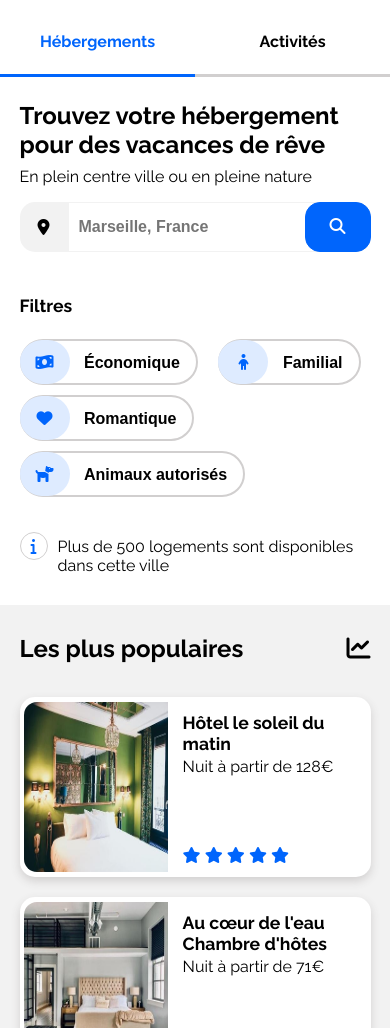
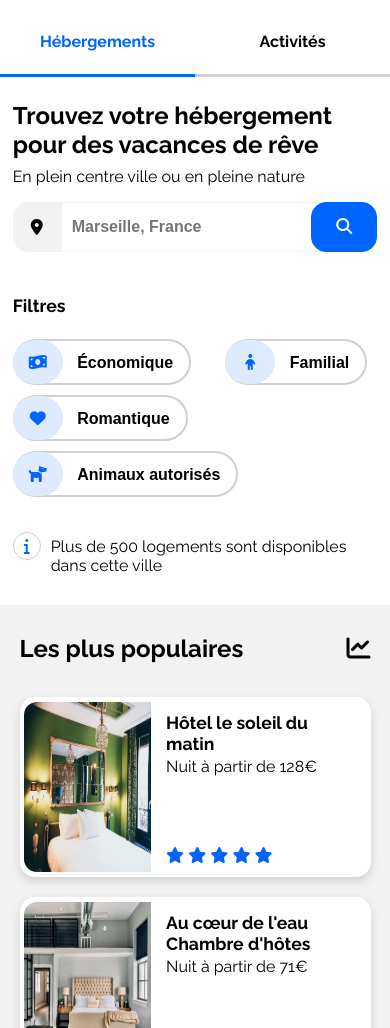
Before and after one commit to wilprom/Reservia, a website: page html/index.html in a window 390 px wide. Shown: the part 72-1100 px from the top of the page. Drawn offline with Linux system fonts and the light colour scheme.

Commit message:
Site responsive 'mobile and tablette' + refactorisation du code base

```diff
--- a/html/index.html
+++ b/html/index.html
@@ -81,7 +81,9 @@
                     <div class="line-hostingCards-std container container--horizontalsItems">
                         <a href="#">
                             <figure>
+                                <div class="img-stdCards">
                                     <img src="../img/hosting/small/marcus-loke-WQJvWU_HZFo-unsplash.jpg" alt="chambre">
+                                </div>
                                 <figcaption>
                                     <h4>Auberge la Cannebière</h4>
                                     <p>Nuit à partir de 25€</p>
@@ -97,7 +99,9 @@
                         </a>
                         <a href="#">
                             <figure>
+                                <div class="img-stdCards">
                                     <img src="../img/hosting/small/fred-kleber-gTbaxaVLvsg-unsplash.jpg" alt="chambre">
+                                </div>
                                 <figcaption>
                                     <h4>Hôtel du port</h4>
                                     <p>Nuit à partir de 52€</p>
@@ -113,7 +117,9 @@
                         </a>
                         <a href="#">
                             <figure>
+                                <div class="img-stdCards">
                                     <img src="../img/hosting/small/reisetopia-B8WIgxA_PFU-unsplash.jpg" alt="chambre">
+                                </div>
                                 <figcaption>
                                     <h4>Hôtel les mouettes</h4>
                                     <p>Nuit à partir de 76€</p>
@@ -133,7 +139,9 @@
                     <div class="line-hostingCards-std container container--horizontalsItems">
                         <a href="#">
                             <figure>
+                                <div class="img-stdCards">
                                     <img src="../img/hosting/small/annie-spratt-Eg1qcIitAuA-unsplash.jpg" alt="chambre">
+                                </div>
                                 <figcaption>
                                     <h4>Hôtel de la mer</h4>
                                     <p>Nuit à partir de 46€</p>
@@ -149,7 +157,9 @@
                         </a>
                         <a href="#">
                             <figure>
+                                <div class="img-stdCards">
                                     <img src="../img/hosting/small/nicate-lee-kT-ZyaiwBe0-unsplash.jpg" alt="chambre">
+                                </div>
                                 <figcaption>
                                     <h4>Auberge le Panier </h4>
                                     <p>Nuit à partir de 23€</p>
@@ -165,7 +175,9 @@
                         </a>
                         <a href="#">
                             <figure>
+                                <div class="img-stdCards">
                                     <img src="../img/hosting/small/febrian-zakaria-M6S1WvfW68A-unsplash.jpg" alt="chambre">
+                                </div>
                                 <figcaption>
                                     <h4>Hôtel chez Amina</h4>
                                     <p>Nuit à partir de 96€</p>
@@ -194,7 +206,9 @@
                     <div class="column-hostingCards-pop container container--verticalsItems">
                         <a href="#">
                             <figure class="container container--horizontalsItems">
+                                <div class="img-popCards">
                                     <img src="../img/hosting/small/emile-guillemot-Bj_rcSC5XfE-unsplash.jpg" alt="chambre">
+                                </div>
                                 <figcaption>
                                     <h4>Hôtel le soleil du matin</h4>
                                     <p>Nuit à partir de 128€</p>
@@ -210,7 +224,9 @@
                         </a>
                         <a href="#">
                             <figure class="container container--horizontalsItems">
+                                <div class="img-popCards">
                                     <img src="../img/hosting/small/aw-creative-VGs8z60yT2c-unsplash.jpg" alt="chambre">
+                                </div>
                                 <figcaption>
                                     <h4>Au cœur de l'eau Chambre d'hôtes</h4>
                                     <p>Nuit à partir de 71€</p>
@@ -226,7 +242,9 @@
                         </a>
                         <a href="#">
                             <figure class="container container--horizontalsItems">
+                                <div class="img-popCards">
                                     <img src="../img/hosting/small/febrian-zakaria-sjvU0THccQA-unsplash.jpg" alt="chambre">
+                                </div>
                                 <figcaption>
                                     <h4>Hôtel tout bleu et Blanc</h4>
                                     <p>Nuit à partir de 68€</p>
--- a/sass/base/_base.scss
+++ b/sass/base/_base.scss
@@ -1,21 +1,14 @@
 body{
-    margin: 0px;
-    header{
-        @include mainBlockPosition;
-    }
-    main{
+    margin: 0;
+    header, main{
         @include mainBlockPosition;
     }
     a{
         text-decoration: none;
         color: initial;
     }
-    @include mobile-only{
-        header{
-            width: initial;
-            margin: initial;
-        }
-        main{
+    @include mobile-and-tablette{
+        header, main{
             width: initial;
             margin: initial;
         }
--- a/sass/layouts/_footer.scss
+++ b/sass/layouts/_footer.scss
@@ -12,8 +12,13 @@
     }
     @include mobile-only{
         flex-direction: column;
+    }
+    @include mobile-and-tablette{
         width: auto;
         height: auto;
         padding: 30px 0 30px 25px;
     }
+    @include tablette-only{
+        padding-right: 25px;
+    }
 }
--- a/sass/layouts/_header.scss
+++ b/sass/layouts/_header.scss
@@ -8,25 +8,27 @@
         a{
             color: $colorPrimary;
         }
-        &:hover{
-            border-top: 3px solid $colorPrimary;
-            background-color: $colorTertiary;
+    }
+    @include mobile-only{
+        flex-wrap: wrap;
+        &__logo{
+            order: 1;
+        }
+        &__signUp{
+            order: 2;
         }
     }
     @include mobile-only{
         width: 100%;
-        flex-wrap: wrap;
         &__logo{
-            order: 1;
             padding-left: 20px;
         }
         &__signUp{
-            order: 2;
             padding-right: 30px;
-            &:hover{
-                border-top: initial;
-                background-color: initial;
-            }
         }
     }
+    @include tablette-only{
+        width: 93.5%;
+        margin: auto;
+    }
 }
--- a/sass/pages/_accueil.scss
+++ b/sass/pages/_accueil.scss
@@ -2,7 +2,7 @@ main{
     i{
         color: $colorPrimary;
     }
-    @include mobile-only{
+    @include mobile-and-tablette{
         width: auto;
     }
 }
@@ -10,8 +10,8 @@ main{
     div.filtres, div.info{
         margin-left: 10px;
     }
-    @include mobile-only{
-        width: 90%;
+    @include mobile-and-tablette{
+        width: 93.5%;
         margin: auto;
         div.filtres, div.info{
             margin-left: initial;
@@ -52,8 +52,7 @@ main{
         margin-right: 18px;
         color: initial;
     }
-    @include mobile-only{
-        width: 100%;
+    @include mobile-and-tablette{
         input{
             flex: 1;
         }
@@ -74,6 +73,12 @@ main{
                 }
             }
         }
+    }
+    @include mobile-only{
+        width: 100%;
+    }
+    @include tablette-only{
+        width: 60%;
     }
 }
 .research, .research button{
@@ -113,10 +118,9 @@ main{
         }
     }
     button, i{
-        @include bdRadiusLeft($radiusFiltres);
-        @include bdRadiusRight($radiusFiltres);
+        @include bdRadius($radiusFiltres);
     }
-    @include mobile-only{
+    @include mobile-and-tablette{
         height: auto;
         flex-wrap: wrap;
         width: 100%;
@@ -125,13 +129,21 @@ main{
                 flex-wrap: wrap;
                 width: auto;
                 button{
-                    margin-bottom: 10px;
                     margin-right: 10px;
                 }
             }
         }
     }
-
+    @include mobile-only{
+        button{
+            margin-bottom: 10px;
+        }
+    }
+    @include tablette-only{
+        button{
+            margin-bottom: 20px;
+        }
+    }
 }
 .info{
     margin-top: 30px;
@@ -141,8 +153,7 @@ main{
         height: 21px;
         padding-top: 5px;
         padding-left: 10px;
-        @include bdRadiusLeft;
-        @include bdRadiusRight;
+        @include bdRadius;
         border: 1px solid $colorQuaternary;
     }
     > div{
@@ -157,8 +168,7 @@ main{
     height: 700px;
     > div{
         background-color: $colorSecondary;
-        @include bdRadiusLeft($radiusFiltres);
-        @include bdRadiusRight($radiusFiltres);
+        @include bdRadius($radiusFiltres);
         &:nth-child(1){
             width: 63%;
         }
@@ -169,8 +179,7 @@ main{
     a{
         background-color: $colorWhite;
         box-shadow: $boxShadow;
-        @include bdRadiusLeft;
-        @include bdRadiusRight;
+        @include bdRadius;
         &:hover{
             transform: scale(1.02);
         }
@@ -182,14 +191,13 @@ main{
             }
         }
     }
-    @include mobile-only{
+    @include mobile-and-tablette{
         flex-direction: column;
         width: auto;
         height: auto;
         > div{
             &:nth-child(1){
                 order: 2;
-                width: 90%;
                 margin: auto;
                 padding-bottom: 30px;
                 background-color: initial;
@@ -199,6 +207,20 @@ main{
                 width: auto;
                 padding-bottom: 40px;
                 border-radius: initial;
+            }
+        }
+    }
+    @include mobile-only{
+        > div{
+            &:nth-child(1){
+                width: 90%;
+            }
+        }
+    }
+    @include tablette-only{
+        > div{
+            &:nth-child(1){
+                width: 100%;
             }
         }
     }
@@ -213,11 +235,10 @@ main{
             margin-top: 0px;
         }
     }
-    > div:nth-child(3){
+    > div:nth-child(3), div:nth-last-child(1){
         margin-top: 20px;
     }
     > div:nth-last-child(1){
-        margin-top: 20px;
         h4{
             margin-bottom: 0px;
         }
@@ -234,9 +255,13 @@ main{
             width: 96%;
             margin-top: 5px;
             margin-bottom: 10px;
+            .img-stdCards{
+                width: 100%;
+                height: 125px;
+            }
             img{
                 width: 100%;
-                height: 140px;
+                height: 100%;
                 @include bdRadiusTop;
             }
             figcaption{
@@ -284,6 +309,9 @@ main{
             }
         }
     }
+    @include tablette-only{
+        width: 93.5%;
+    }
 }
 .column-hostingCards-pop{
     height: 580px;
@@ -293,9 +321,13 @@ main{
             width: 97.5%;
             margin-top: 5px;
             margin-bottom: 5px;
+            .img-popCards{
+                width: 41%;
+                height: 170px;
+            }
             img{
-                width: 42%;
-                height: 170px;
+                width: 100%;
+                height: 100%;
                 @include bdRadiusLeft($radiusImg);
             }
             figcaption{
@@ -325,10 +357,15 @@ main{
 }
 .section_three{
     margin-top: 30px;
+    @include mobile-and-tablette{
+        margin: auto;
+        height: auto;
+    }
     @include mobile-only{
         width: 90%;
-        margin: auto;
-        height: auto;
+    }
+    @include tablette-only{
+        width: 93.5%;
     }
 }
 .activityBlockCards{
@@ -338,8 +375,7 @@ main{
     a{
         figure{
             box-shadow: $boxShadow;
-            @include bdRadiusLeft;
-            @include bdRadiusRight;
+            @include bdRadius;
             margin: auto;
             &:hover{
                 transform: scale(1.02);
@@ -383,6 +419,18 @@ main{
             height: 150px;
         }
     }
+    @include mobile-and-tablette{
+        &__largeCards{
+            img{
+                &:nth-child(1){
+                    display: none;
+                }
+                &:nth-child(2){
+                    display: initial;
+                }
+            }
+        }
+    }
     @include mobile-only{
         flex-direction: column;
         height: 1565px;
@@ -399,15 +447,23 @@ main{
         img{
             height: 180px;
         }
-        &__largeCards{
-            img{
-                &:nth-child(1){
-                    display: none;
-                }
-                &:nth-child(2){
-                    display: initial;
+    }
+    @include tablette-only{
+        flex-wrap: wrap;
+        height: auto;
+        > div{
+            width: 100%;
+            margin: auto;
+            margin-bottom: 25px;
+            &:nth-child(2), &:nth-child(4){
+                flex-direction: row;
+                div{
+                    width: 48%;
                 }
             }
         }
+        img{
+            height: 220px;
+        }
     }
 }
--- a/sass/utils/_mixins.scss
+++ b/sass/utils/_mixins.scss
@@ -15,6 +15,9 @@
     border-top-left-radius: $radiusImg;
     border-top-right-radius: $radiusImg;
 }
+@mixin bdRadius($radiusItems: $radius) {
+    border-radius: $radiusItems;
+}
 
 @mixin mobile-only {
     @media screen and (max-width: 599px) {
@@ -22,7 +25,17 @@
     }
 }
 @mixin tablette-only {
-    @media screen and (min-width: 768px) and (max-width: 991px) {
+    @media screen and (min-width: 600px) and (max-width: 991px) {
         @content;
     }
 }
+@mixin mobile-and-tablette {
+    @media screen and (max-width: 991px) {
+        @content;
+    }
+}
+@mixin laptop-desktop {
+    @media screen and (min-width: 992px) {
+        @content;
+    }
+}
```
Also changed, not shown: style/style.css, 1 other file. Lines whose indentation alone changed are shown as unchanged.
